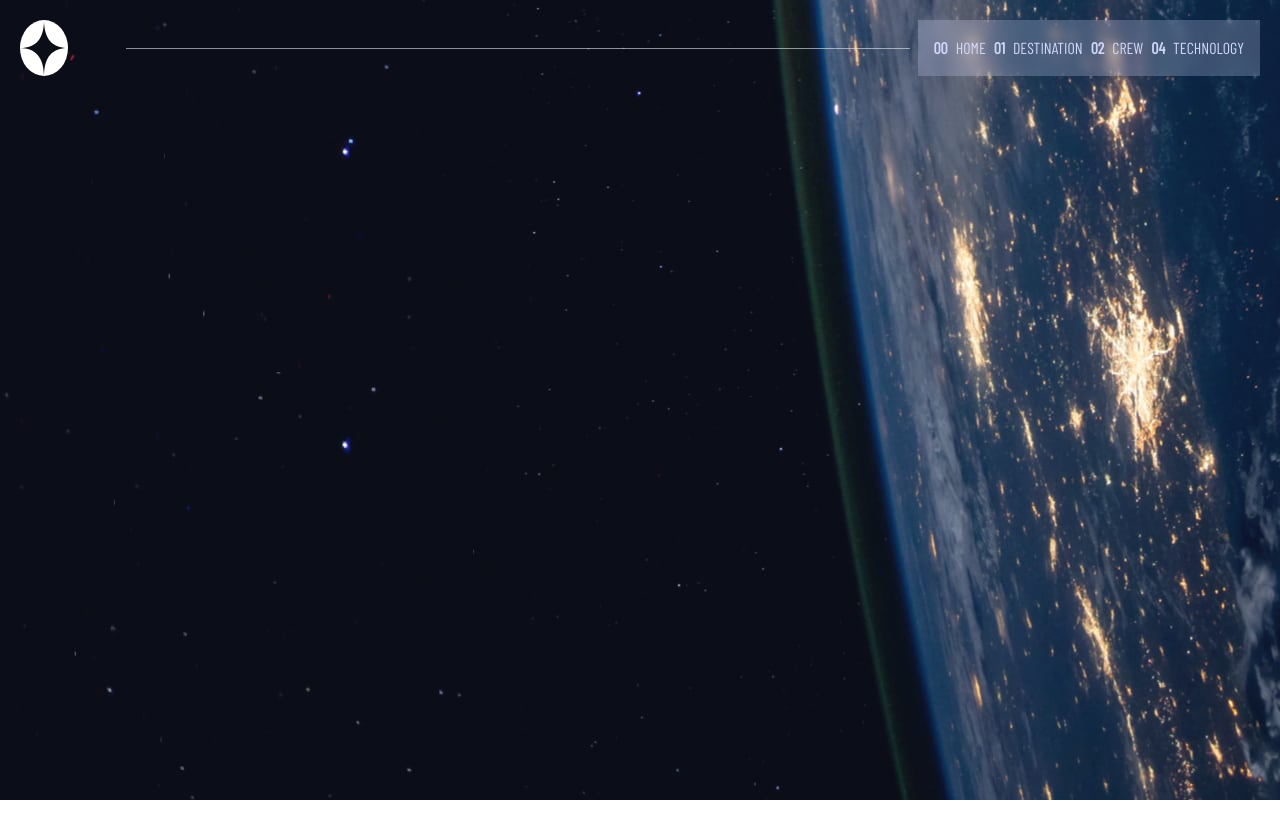
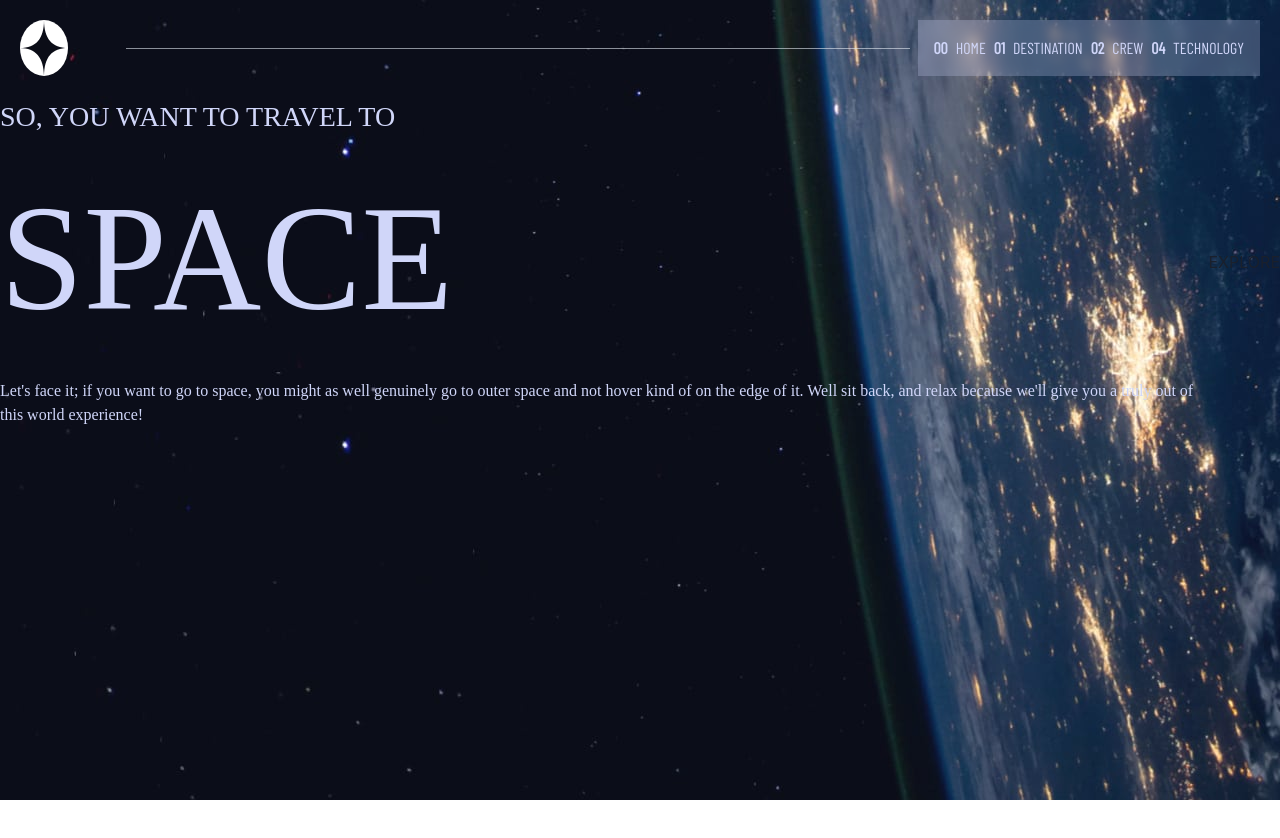
Before and after one commit to builtbyjosh/space-tourism-website, a React (Create React App) app: page / in a window 1280 px wide. Shown: the top 838 px of the page. Before the commit the page ends 800 px from the top, so only its background shows below. Built offline with nearby package versions, Linux system fonts and the light colour scheme; a web font is replaced by a local one.

Commit message:
fix homepage bug

```diff
--- a/src/App.js
+++ b/src/App.js
@@ -1,4 +1,4 @@
-import { Box, Text } from "@chakra-ui/react";
+import { Box } from "@chakra-ui/react";
 import DesktopHeader from "./components/menu/DesktopHeader";
 import HomePage from "./components/pages/HomePage";
 import DesktopBG from "./assets/home/background-home-desktop.jpg";
@@ -12,7 +12,7 @@ function App() {
   return (
     <Box bgImage={DesktopBG} h={"100vh"} w={"full"}>
       <DesktopHeader />
-      {!collection && <HomePage />}
+      {collection === "home" && <HomePage />}
       {collection === "destination" && <DestinationsPage />}
       {collection === "crew" && <CrewPage />}
       {collection === "technology" && <TechnologiesPage />}
```
